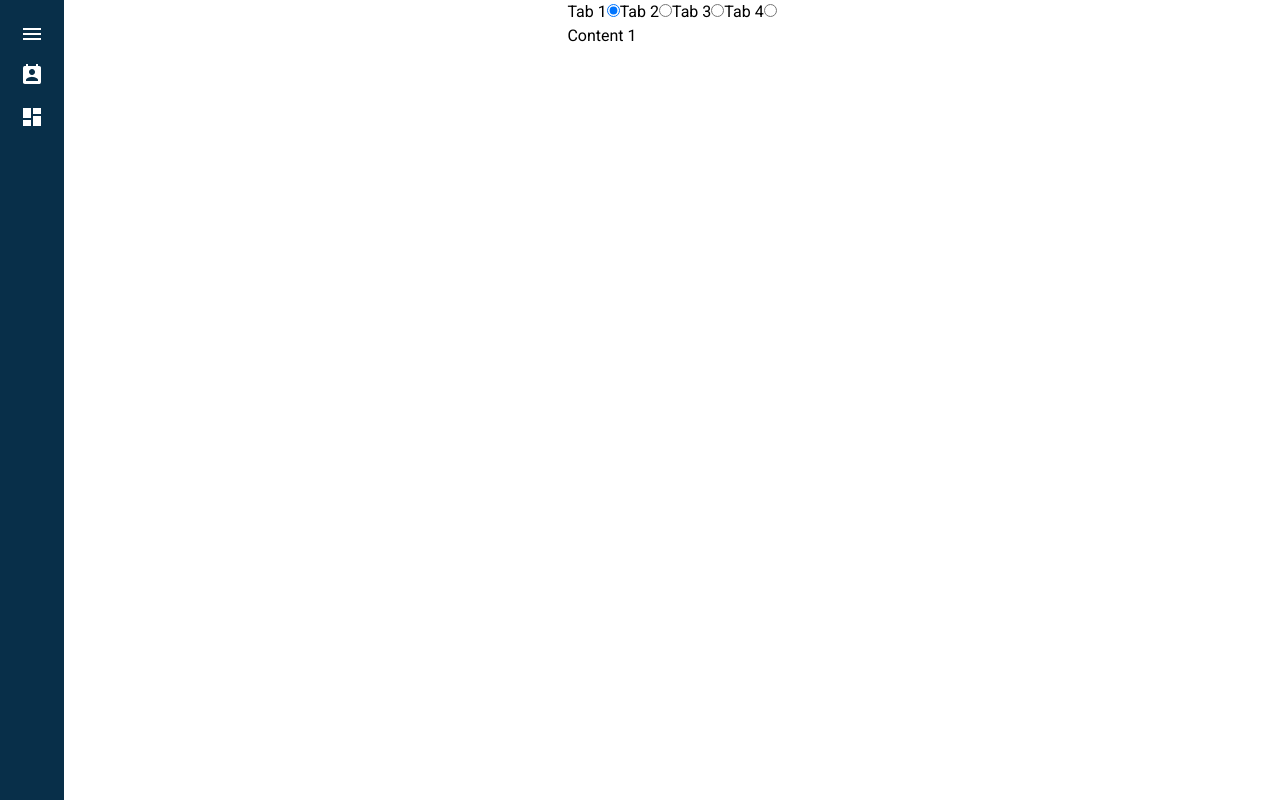
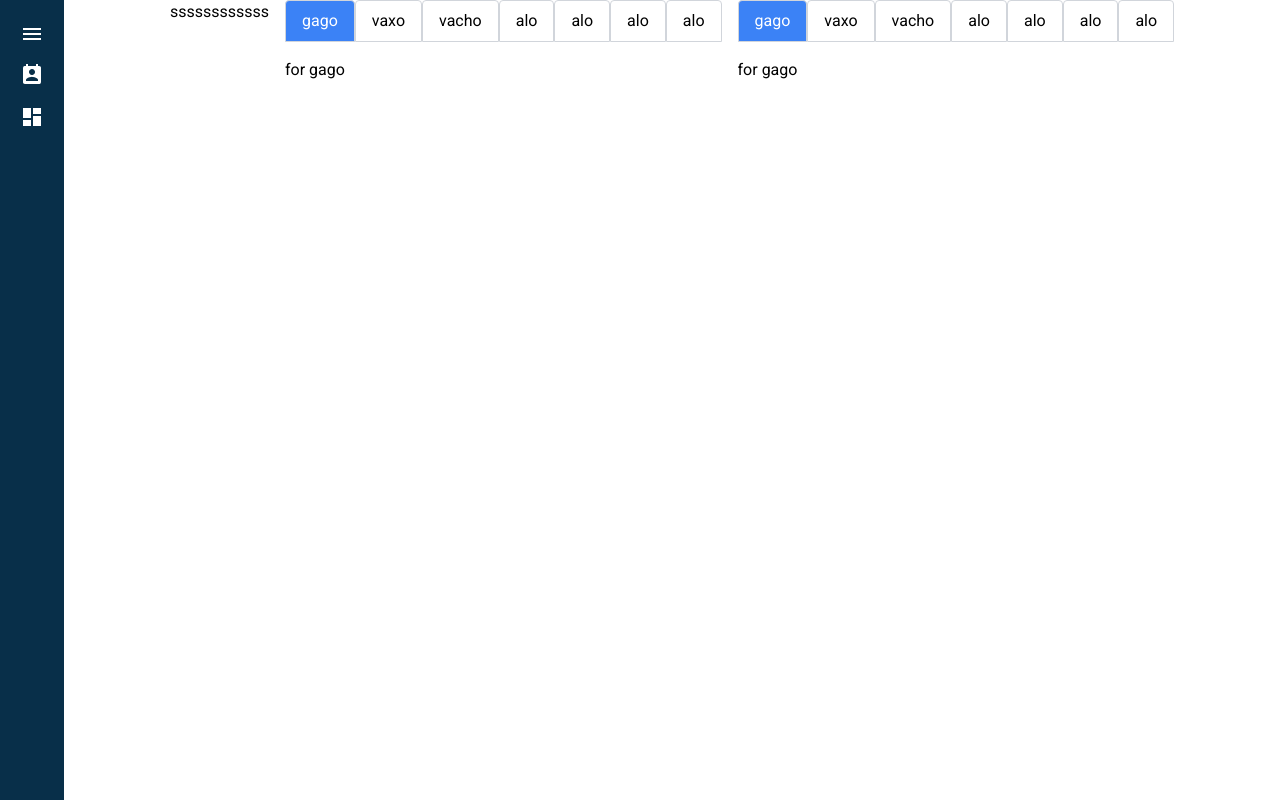
Before and after one commit to Karavarichyan/vueTest, a Vue app: page /dashboard/infoPost in a window 1280 px wide. Built offline with nearby package versions, Linux system fonts and the light colour scheme.

Commit message:
test tabs

```diff
--- a/package.json
+++ b/package.json
@@ -16,6 +16,7 @@
     "json-server": "^1.0.0-alpha.22",
     "otplib": "^12.0.1",
     "pinia": "^2.1.7",
+    "primevue": "^3.48.0",
     "vue": "^3.3.11",
     "vue-axios": "^3.5.2",
     "vue-router": "^4.2.5"
--- a/src/components/MenuSection.vue
+++ b/src/components/MenuSection.vue
@@ -94,7 +94,7 @@ console.log(props.menu)
   ];
 
   const handleButtonClick = (item) => {
-    // Обработка нажатия на кнопку
+
     console.log(`Button "${item.label}" clicked`);
     if (item.id === 0) {
       isMenuVisible.value = !isMenuVisible.value;
@@ -108,15 +108,15 @@ console.log(props.menu)
   };
   </script> -->
 
-  <template>
+<!-- <template>
   <div
     :class="{
-        flex: variant === 'horizontal',
+      flex: variant === 'horizontal'
     }"
   >
     <ul
       :class="{
-          flex: variant === 'vertical',
+        flex: variant === 'vertical'
       }"
     >
       <li v-for="(tab, index) in tabList" :key="index">
@@ -129,6 +129,13 @@ console.log(props.menu)
           v-model="activeTab"
         />
       </li>
+      <button
+        :id="`${_uid}${index}`"
+        type="submit"
+        :name="`${_uid}-tab`"
+        :value="index + 1"
+
+      >seve</button>
     </ul>
 
     <template v-for="(tab, index) in tabList">
@@ -144,19 +151,106 @@ console.log(props.menu)
   props: {
     tabList: {
       type: Array,
-        required: true,
+      required: true
     },
     variant: {
       type: String,
       required: false,
-        default: () => "vertical",
-        validator: (value) => ["horizontal", "vertical"].includes(value),
-      },
+      default: () => 'vertical',
+      validator: (value) => ['horizontal', 'vertical'].includes(value)
+    }
   },
   data() {
     return {
-        activeTab: 1,
+      activeTab: 1
+    }
+  }
+}
+</script> -->
+
+<!-- <template>
+    <div>
+        <div v-for="(tab, index) in tabs" :key="index" @click="selectTab(index)" :class="{ 'bg-blue-500': index === selectedTabIndex, 'text-white': index === selectedTabIndex }" class="px-4 py-2 cursor-pointer inline-block border border-gray-300 rounded-tl rounded-tr">
+          {{ tab.label }}
+        </div>
+        <div class="tab-content mt-4">
+          {{ selectedTabContent }}
+        </div>
+      </div>
+  </template>
+
+  <script setup>
+import { ref, computed } from 'vue';
+
+const selectedTabIndex = ref(0);
+
+const tabs = ref([
+  { label: 'tab 1', content: 'this is frst' },
+
+]);
+
+const selectedTabContent = computed(() => {
+  return tabs.value.length > 0 ? tabs.value[selectedTabIndex.value].content : '';
+});
+
+const selectTab = (index) => {
+  selectedTabIndex.value = index;
 };
-    },
+
+for (let i = 2; i <= 8; i++) {
+  tabs.value.push({ label: `tab ${i}`, content: `menu ${i}` });
+}
+  </script>
+   -->
+<template>
+    <!-- <div>
+        <div v-for="(tab, index) in tabs" :key="index" @click="selectTab(index)" :class="{ 'bg-blue-500': index === selectedTabIndex, 'text-white': index === selectedTabIndex }" class="px-4 py-2 cursor-pointer inline-block border border-gray-300 rounded-tl rounded-tr">
+          {{ tab.label }}
+        </div>
+        <div class="tab-content mt-4">
+          {{ selectedTabContent }}
+        </div>
+      </div>      -->
+      <div>
+        <div v-for="(tab, index) in menulist" :key="index" @click="selectTab(index)" :class="{ 'bg-blue-500': index === selectedTabIndex, 'text-white': index === selectedTabIndex }" class="px-4 py-2 cursor-pointer inline-block border border-gray-300 rounded-tl rounded-tr">
+          {{ tab.label }}
+        </div>
+        <div class="tab-content mt-4">
+          {{ selectedTabContent }}
+        </div>
+      </div>
+
+
+</template>
+
+<script setup>
+import { ref, computed } from 'vue';
+const menulist = ref([
+  { label: 'gago', content: ' for gago ' },
+
+
+]);
+
+const selectedTabIndex = ref(0);
+
+const selectedTabContent = computed(() => {
+  return menulist.value[selectedTabIndex.value].content;
+});
+
+const addMenuItem = (label, content) => {
+  menulist.value.push({ label, content });
 };
+
+
+const selectTab = (index) => {
+  selectedTabIndex.value = index;
+};
+addMenuItem('vaxo', ' for vaxo ');
+addMenuItem('vacho', 'for vacho ');
+addMenuItem('alo', ' for blo ');
+addMenuItem('alo', ' for blo ');
+addMenuItem('alo', ' for blo ');
+addMenuItem('alo', ' for blo ');
+
+
 </script>
--- /dev/null
+++ b/src/components/Tab.vue
@@ -0,0 +1,21 @@
+<template lang="html">
+    <div class='tab' v-show='isActive'>
+      <slot></slot>
+    </div>
+  </template>
+
+  <script>
+  export default {
+    props: {
+      title: {
+        type: String,
+        default: 'Tab'
+      }
+    },
+    data () {
+      return {
+        isActive: true
+      }
+    }
+  }
+  </script>
--- /dev/null
+++ b/src/components/Tabs.vue
@@ -0,0 +1,46 @@
+<template lang="html">
+    <div :class='{"tabs__light": mode === "light", "tabs__dark": mode === "dark"}'>
+      <ul class='tabs__header'>
+        <li v-for='(tab, index) in tabs'
+          :key='tab.title'
+          @click='selectTab(index)'
+          :class='{"tab__selected": (index == selectedIndex)}'>
+          {{ tab.title }}
+        </li>
+      </ul>
+      <slot></slot>
+    </div>
+  </template>
+
+  <script>
+  export default {
+    props: {
+      mode: {
+        type: String,
+        default: 'light'
+      }
+    },
+    data () {
+      return {
+        selectedIndex: 0, // the index of the selected tab,
+        tabs: []         // all of the tabs
+      }
+    },
+    created () {
+      this.tabs = this.$children
+    },
+    mounted () {
+      this.selectTab(0)
+    },
+    methods: {
+      selectTab (i) {
+        this.selectedIndex = i
+
+        // loop over all the tabs
+        this.tabs.forEach((tab, index) => {
+          tab.isActive = (index === i)
+        })
+      }
+    }
+  }
+  </script>
--- a/src/views/dashboard/PostUserView.vue
+++ b/src/views/dashboard/PostUserView.vue
@@ -19,31 +19,28 @@
         <MenuSection buttonLabel="Show Menu" :menuItems="menuItems" />
       </div> -->
 
-      <div>
+    <!-- <div>
       <MenuSection :tabList="tabList">
         <template v-slot:tabPanel-1> Content 1 </template>
         <template v-slot:tabPanel-2> Content 2 </template>
          <template v-slot:tabPanel-3> Content 3 </template>
         <template v-slot:tabPanel-4> Content 4 </template>
       </MenuSection>
+    </div>-->
+    <div>ssssssssssss</div>
+    <div>
+      <MenuSection />
+    </div>
+    <div>
+        <MenuSection />
       </div>
   </div>
 </template>
-<script>
-import MenuSection from '@/components/MenuSection.vue';
+<script setup>
+import MenuSection from '@/components/MenuSection.vue'
 
-export default {
-  components: {
-    MenuSection,
-  },
+</script>
 
-  data() {
-    return {
-      tabList: ["Tab 1", "Tab 2", "Tab 3", "Tab 4"],
-    };
-  },
-};
-</script>
 <!--
 <script setup>
 import { ref } from 'vue'
--- /dev/null
+++ b/src/views/dashboard/__VLS_template.js
@@ -0,0 +1,55 @@
+import MenuSection from '@/components/MenuSection.vue';
+import { __VLS_internalComponent, __VLS_componentsOption, __VLS_name, parentMessage } from './PostUserView.vue';
+
+function __VLS_template() {
+let __VLS_ctx!: InstanceType<__VLS_PickNotAny<typeof __VLS_internalComponent, new () => {}>> & {};
+/* Components */
+let __VLS_otherComponents!: NonNullable<typeof __VLS_internalComponent extends { components: infer C; } ? C : {}> & typeof __VLS_componentsOption;
+let __VLS_own!: __VLS_SelfComponent<typeof __VLS_name, typeof __VLS_internalComponent & (new () => { $slots: typeof __VLS_slots; })>;
+let __VLS_localComponents!: typeof __VLS_otherComponents & Omit<typeof __VLS_own, keyof typeof __VLS_otherComponents>;
+let __VLS_components!: typeof __VLS_localComponents & __VLS_GlobalComponents & typeof __VLS_ctx;
+/* Style Scoped */
+type __VLS_StyleScopedClasses = {};
+let __VLS_styleScopedClasses!: __VLS_StyleScopedClasses | keyof __VLS_StyleScopedClasses | (keyof __VLS_StyleScopedClasses)[];
+/* CSS variable injection */
+/* CSS variable injection end */
+let __VLS_resolvedLocalAndGlobalComponents!: {} &
+__VLS_WithComponent<'MenuSection', typeof __VLS_localComponents, "MenuSection", "MenuSection", "MenuSection">;
+__VLS_intrinsicElements.div; __VLS_intrinsicElements.div; __VLS_intrinsicElements.div; __VLS_intrinsicElements.div;
+__VLS_components.MenuSection;
+// @ts-ignore
+[MenuSection,];
+{
+const __VLS_0 = __VLS_intrinsicElements["div"];
+const __VLS_1 = __VLS_elementAsFunctionalComponent(__VLS_0);
+const __VLS_2 = __VLS_1({ ...{}, class: ("ml-16 fixed top-0 left-0 right-0 bg-white z-50 flex justify-center space-x-4"), }, ...__VLS_functionalComponentArgsRest(__VLS_1));
+({} as (props: __VLS_FunctionalComponentProps<typeof __VLS_0, typeof __VLS_2> & Record<string, unknown>) => void)({ ...{}, class: ("ml-16 fixed top-0 left-0 right-0 bg-white z-50 flex justify-center space-x-4"), });
+const __VLS_3 = __VLS_pickFunctionalComponentCtx(__VLS_0, __VLS_2)!;
+let __VLS_4!: __VLS_NormalizeEmits<typeof __VLS_3.emit>;
+{
+const __VLS_5 = __VLS_intrinsicElements["div"];
+const __VLS_6 = __VLS_elementAsFunctionalComponent(__VLS_5);
+const __VLS_7 = __VLS_6({ ...{}, }, ...__VLS_functionalComponentArgsRest(__VLS_6));
+({} as (props: __VLS_FunctionalComponentProps<typeof __VLS_5, typeof __VLS_7> & Record<string, unknown>) => void)({ ...{}, });
+const __VLS_8 = __VLS_pickFunctionalComponentCtx(__VLS_5, __VLS_7)!;
+let __VLS_9!: __VLS_NormalizeEmits<typeof __VLS_8.emit>;
+{
+const __VLS_10 = ({} as 'MenuSection' extends keyof typeof __VLS_ctx ? { 'MenuSection': typeof __VLS_ctx.MenuSection; } : typeof __VLS_resolvedLocalAndGlobalComponents).MenuSection;
+const __VLS_11 = __VLS_asFunctionalComponent(__VLS_10, new __VLS_10({ ...{}, messageFromParent: ((__VLS_ctx.parentMessage)), }));
+({} as { MenuSection: typeof __VLS_10; }).MenuSection;
+const __VLS_12 = __VLS_11({ ...{}, messageFromParent: ((__VLS_ctx.parentMessage)), }, ...__VLS_functionalComponentArgsRest(__VLS_11));
+({} as (props: __VLS_FunctionalComponentProps<typeof __VLS_10, typeof __VLS_12> & Record<string, unknown>) => void)({ ...{}, messageFromParent: ((__VLS_ctx.parentMessage)), });
+const __VLS_13 = __VLS_pickFunctionalComponentCtx(__VLS_10, __VLS_12)!;
+let __VLS_14!: __VLS_NormalizeEmits<typeof __VLS_13.emit>;
+}
+(__VLS_8.slots!).default;
+}
+(__VLS_3.slots!).default;
+}
+if (typeof __VLS_styleScopedClasses === 'object' && !Array.isArray(__VLS_styleScopedClasses)) {
+}
+var __VLS_slots!: {};
+// @ts-ignore
+[parentMessage, parentMessage, parentMessage,];
+return __VLS_slots;
+}
```
Also changed, not shown: 1 other file (tests, documents, lock files or other folders). Lines whose indentation alone changed are shown as unchanged.
